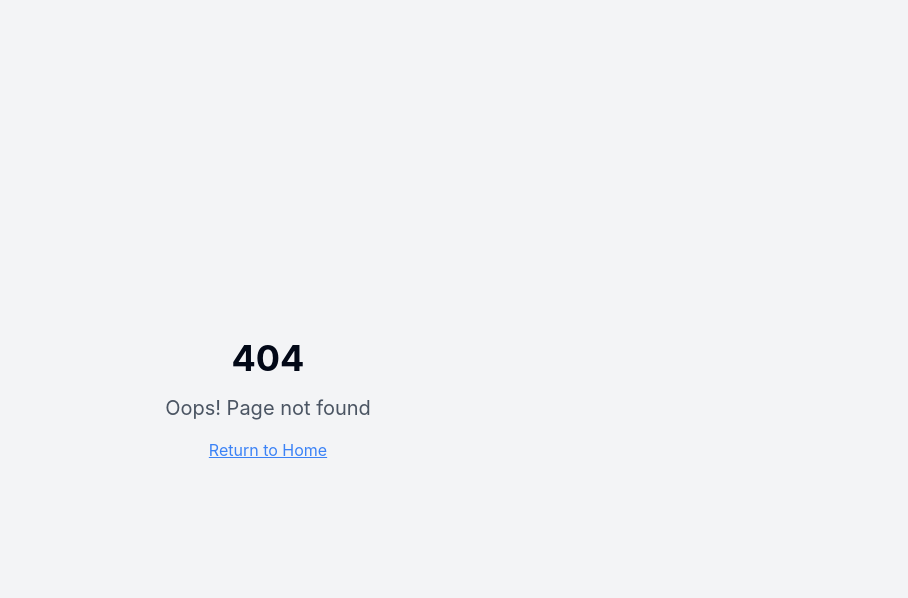
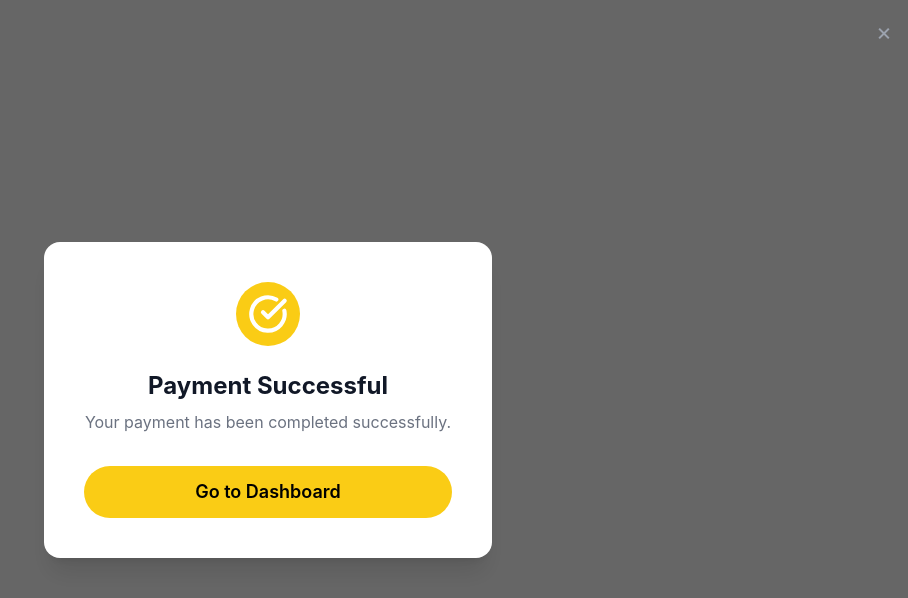
Before and after one commit to iroid-sneh/plan-lift-landing-page, a React (Vite) app: page /payment-success in a window 1280 px wide. Before the commit this address had no page. Shown: the top 598 px of the page, without its empty margins (372-1280 px from the left). Built offline with nearby package versions, Linux system fonts and the light colour scheme; a web font is replaced by a local one.

Commit message:
feat: add PaymentSuccess page and update routing in App component

```diff
--- a/client/App.tsx
+++ b/client/App.tsx
@@ -12,6 +12,7 @@ import CreateAccount from "./pages/CreateAccount";
 import Verification from "./pages/Verification";
 import CompleteProfile from "./pages/CompleteProfile";
 import ContactUs from "./pages/ContactUs";
+import PaymentSuccess from "./pages/PaymentSuccess";
 const queryClient = new QueryClient();
 
 const App = () => (
@@ -26,6 +27,7 @@ const App = () => (
           <Route path="/verification" element={<Verification />} />
           <Route path="/complete-profile" element={<CompleteProfile />} />
           <Route path="/contact-us" element={<ContactUs />} />
+          <Route path="/payment-success" element={<PaymentSuccess />} />
           {/* ADD ALL CUSTOM ROUTES ABOVE THE CATCH-ALL "*" ROUTE */}
           <Route path="*" element={<NotFound />} />
         </Routes>
--- a/client/pages/Index.tsx
+++ b/client/pages/Index.tsx
@@ -101,7 +101,7 @@ export default function Index() {
     }
   };
 
-  const baseRevCatUrl = import.meta.env.REVNUECAT_BASE_URL;
+  const baseRevCatUrl = import.meta.env.VITE_REVNUECAT_BASE_URL;
 
   const handlePremiumPlanClick = () => {
     if (!user) {
@@ -110,7 +110,7 @@ export default function Index() {
     }
 
     const url = `${baseRevCatUrl}/${user.id}`;
-    window.open(url, "_blank");
+    window.location.href = url;
   };
 
   // Close menu on click outside
--- /dev/null
+++ b/client/pages/PaymentSuccess.tsx
@@ -0,0 +1,42 @@
+import { useNavigate } from "react-router-dom";
+import { CheckCircle } from "lucide-react";
+
+const PaymentSuccess = () => {
+  const navigate = useNavigate();
+
+  return (
+    <div className="min-h-screen flex items-center justify-center bg-black/60 backdrop-blur-sm">
+      <div className="bg-white rounded-2xl shadow-xl p-10 max-w-md w-full mx-4 text-center">
+        <button
+          onClick={() => navigate("/")}
+          className="absolute top-4 right-4 text-gray-400 hover:text-gray-600 text-2xl"
+          aria-label="Close"
+        >
+          &times;
+        </button>
+
+        <div className="flex justify-center mb-6">
+          <div className="w-16 h-16 bg-yellow-400 rounded-full flex items-center justify-center">
+            <CheckCircle className="w-10 h-10 text-white" strokeWidth={2.5} />
+          </div>
+        </div>
+
+        <h1 className="text-2xl font-bold text-gray-900 mb-2">
+          Payment Successful
+        </h1>
+        <p className="text-gray-500 mb-8">
+          Your payment has been completed successfully.
+        </p>
+
+        <button
+          onClick={() => navigate("/")}
+          className="w-full bg-yellow-400 hover:bg-yellow-500 text-black font-semibold py-3 px-6 rounded-full transition-colors text-lg"
+        >
+          Go to Dashboard
+        </button>
+      </div>
+    </div>
+  );
+};
+
+export default PaymentSuccess;
```
